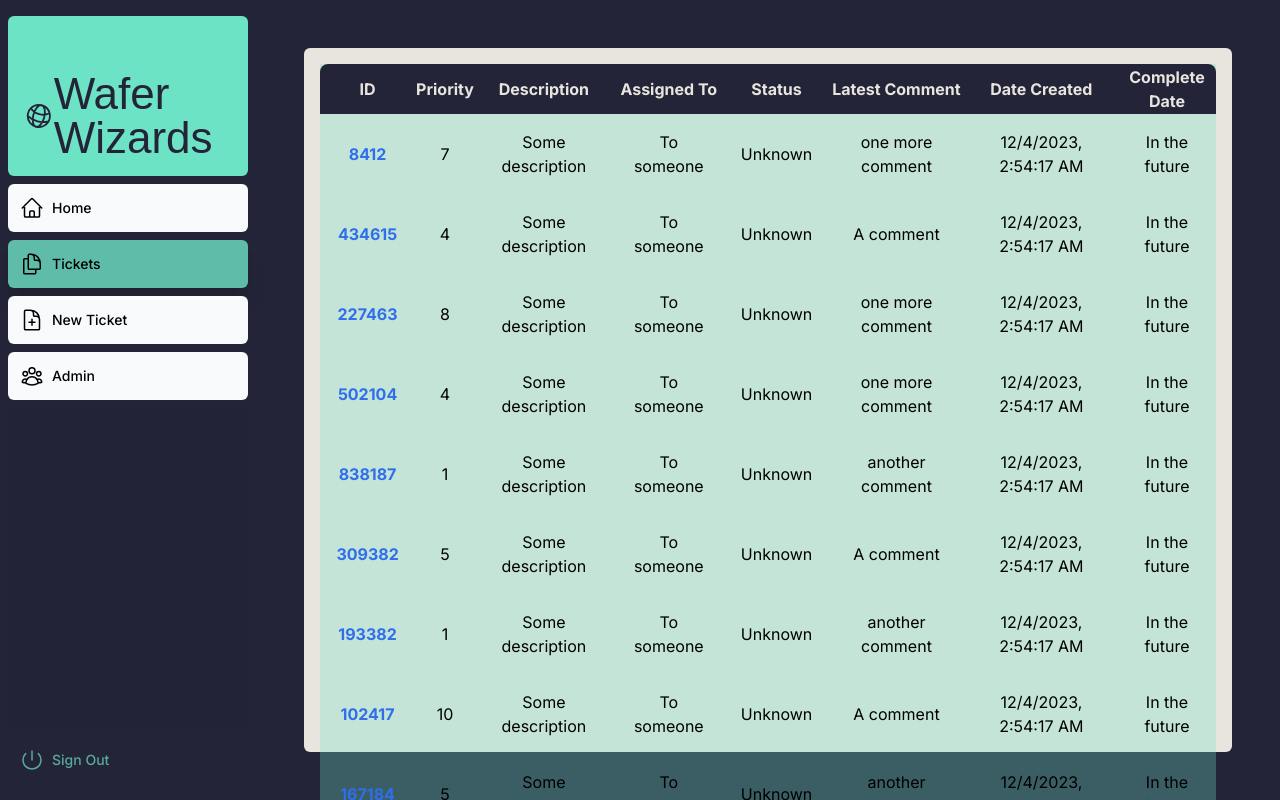
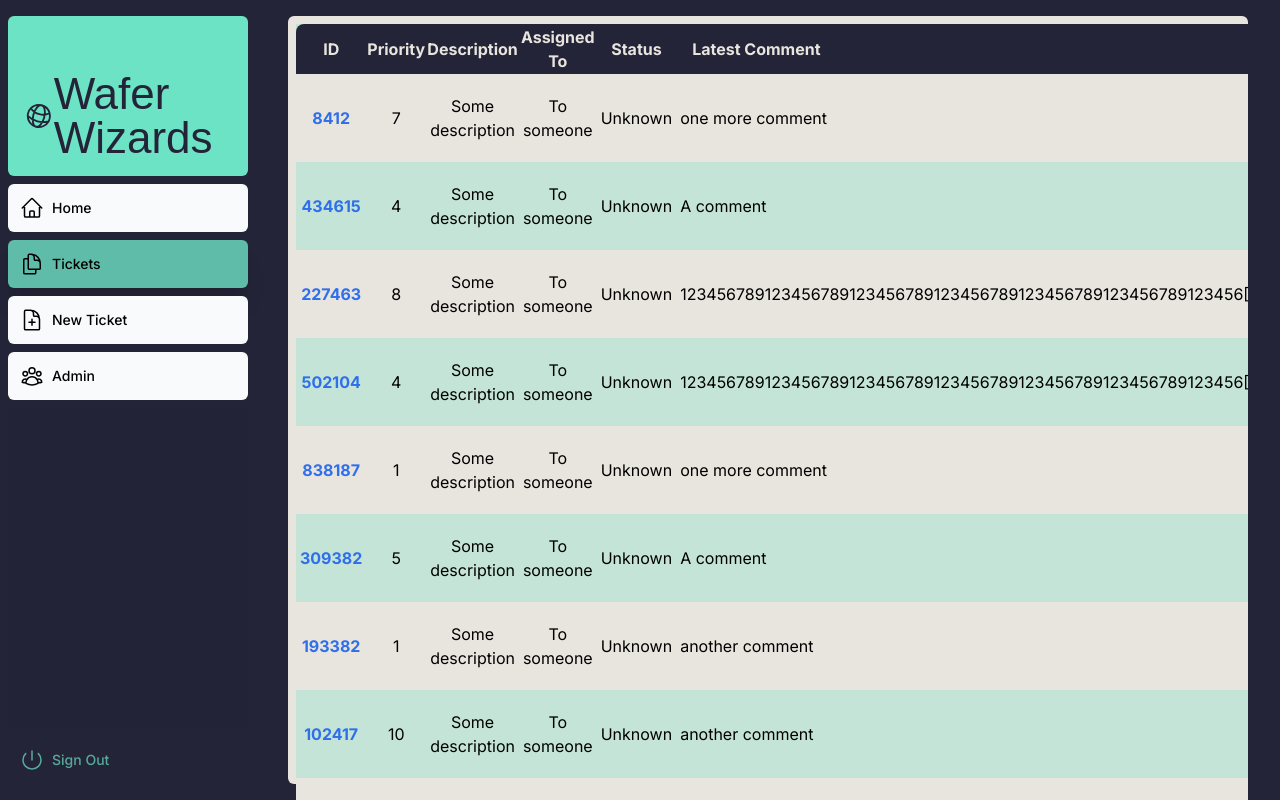
Before and after one commit to Connor-Skudlarek/issue-tracker, a Next.js app: page /dashboard/tickets in a window 1280 px wide. Built offline with nearby package versions, Linux system fonts and the light colour scheme; a web font is replaced by a local one.

Commit message:
Adjust tickets page

```diff
--- a/app/dashboard/layout.tsx
+++ b/app/dashboard/layout.tsx
@@ -6,7 +6,9 @@ export default function Layout({ children }: { children: React.ReactNode }) {
       <div className="w-full flex-none md:w-64">
         <SideNav />
       </div>
-      <div className="flex-grow p-6 md:overflow-y-auto md:p-12"><div className="h-[100%] bg-my-grey rounded-md">{children}</div></div>
+      <div className="flex-grow p-3 px-1 md:overflow-y-auto md:p-4 lg:px-8">
+        <div className="h-[100%] bg-my-grey rounded-md">{children}</div>
+      </div>
     </div>
   );
 }
--- a/app/dashboard/tickets/page.tsx
+++ b/app/dashboard/tickets/page.tsx
@@ -8,7 +8,7 @@ let tickets = buildTable(myFakeData);
 export default function Page() {
   return (
     <div className="">
-      <div id="all-tickets" className="overflow-auto relative rounded-lg p-4">
+      <div id="all-tickets" className="overflow-auto relative rounded-lg p-2">
         {tickets}
       </div>
     </div>
--- a/app/lib/utils.ts
+++ b/app/lib/utils.ts
@@ -4,15 +4,14 @@ export function getFakeData(): myData[] {
   const data = (() => {
     const fakeData = [];
 
-    for (let i = 0; i < 50; i++) {
+    for (let i = 0; i < 20; i++) {
       const fakeObj = {
         ticketID: Math.floor(Math.random() * 1000000),
-
         priority: Math.floor(Math.random() * 10 + 1),
         description: "Some description",
         assigned: "To someone",
         status: "Unknown",
-        comments: ["A comment", "another comment", "one more comment"],
+        comments: ["A comment", "another comment", "one more comment", "123456789123456789123456789123456789123456789123456789123456789123456789123456789123456789123456789123456789123456789Hello"],
         dateCreated: new Date().toLocaleString(),
         completeDate: "In the future",
       };
--- a/app/ui/tickets/tickets-table.tsx
+++ b/app/ui/tickets/tickets-table.tsx
@@ -7,17 +7,17 @@ export function buildTable(data: myData[]) {
     <table className="h-[100%] w-[100%] table-auto bg-my-mint/[30%] p-4 text-center">
       <thead className="h-12 rounded-lg bg-my-navy text-my-grey">
         <tr className="">
-          <th className="rounded-tl-lg">ID</th>
+          <th className="rounded-tl-lg text-center">ID</th>
           <th>Priority</th>
           <th>Description</th>
           <th>Assigned To</th>
           <th>Status</th>
-          <th>Latest Comment</th>
+          <th className="text-left px-4">Latest Comment</th>
           <th>Date Created</th>
           <th className="rounded-tr-lg">Complete Date</th>
         </tr>
       </thead>
-      <tbody className="rounded-b-lg">
+      <tbody className="rounded-b-lg [&>*:nth-child(odd)]:bg-my-grey">
         {data.map((ticket, i) => (
           <Fragment key={i}>{oneTicketRow(ticket)}</Fragment>
         ))}
@@ -28,17 +28,20 @@ export function buildTable(data: myData[]) {
 }
 
 function oneTicketRow(ticketObject: myData) {
-  let latestComment = ticketObject.comments[Math.floor(Math.random()*3)];
+  let latestComment = ticketObject.comments[Math.floor(Math.random()*4)];
+  if(latestComment ? latestComment.length > 60 : false){
+    latestComment = latestComment.slice(0, 60) + "[...]"
+  }
   return (
-    <tr className="lg:p-4">
-      <td className="lg:p-4"><Link href={`/dashboard/tickets/${ticketObject.ticketID}`} className="text-blue-600 font-bold antialiased">{ticketObject.ticketID}</Link></td>
-      <td className="lg:p-4">{ticketObject.priority}</td>
-      <td className="lg:p-4">{ticketObject.description}</td>
-      <td className="lg:p-4">{ticketObject.assigned}</td>
-      <td className="lg:p-4">{ticketObject.status}</td>
-      <td className="lg:p-4">{latestComment}</td>
-      <td className="lg:p-4">{ticketObject.dateCreated}</td>
-      <td className="lg:p-4">{ticketObject.completeDate}</td>
+    <tr className="lg:p-2">
+      <td className="px-1 md:py-1 lg:py-2"><Link href={`/dashboard/tickets/${ticketObject.ticketID}`} className="text-blue-600 font-bold antialiased">{ticketObject.ticketID}</Link></td>
+      <td className="px-1 md:py-1 lg:py-2">{ticketObject.priority}</td>
+      <td className="px-1 md:py-1 lg:py-2">{ticketObject.description}</td>
+      <td className="px-1 md:py-1 lg:py-2">{ticketObject.assigned}</td>
+      <td className="px-1 md:py-1 lg:py-2">{ticketObject.status}</td>
+      <td className="px-1 md:py-1 lg:py-2 text-left">{latestComment}</td>
+      <td className="px-1 md:py-1 lg:py-2">{ticketObject.dateCreated}</td>
+      <td className="px-1 md:py-1 lg:py-2">{ticketObject.completeDate}</td>
     </tr>
   );
 }
```
